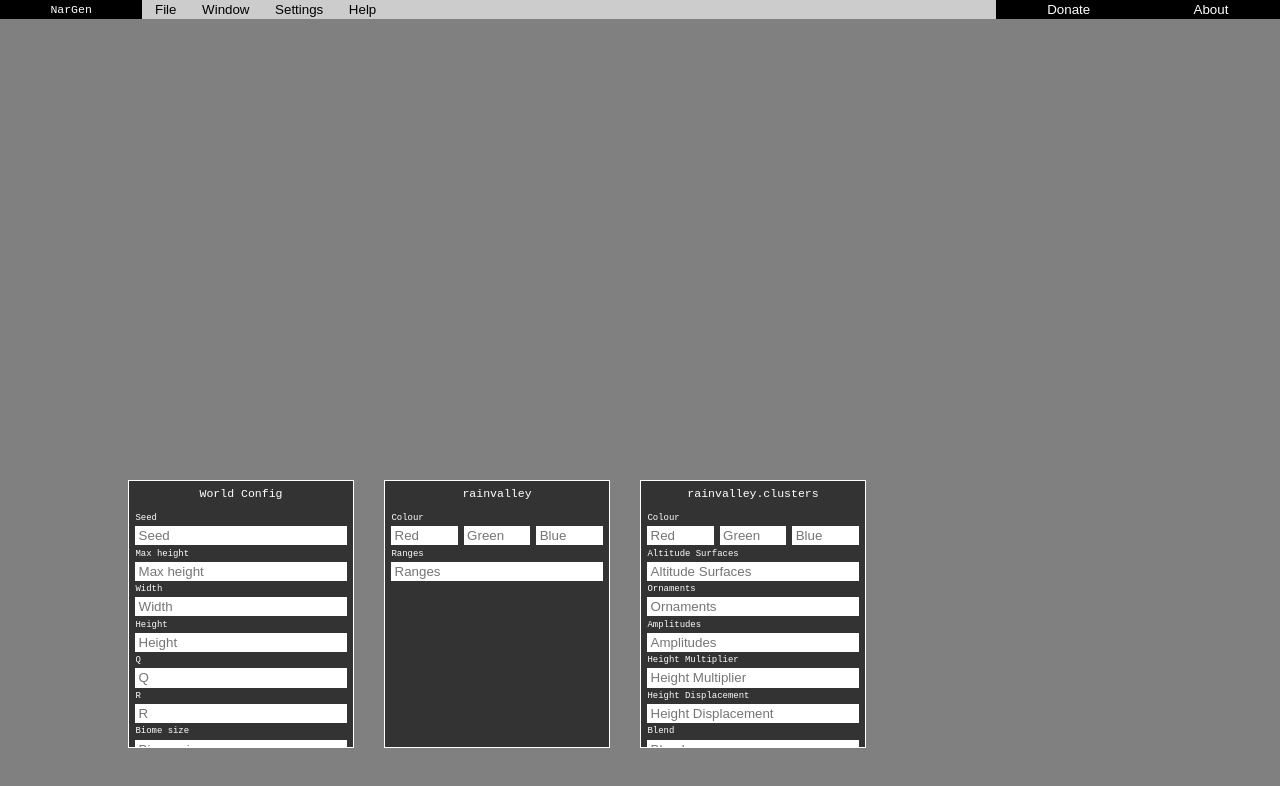
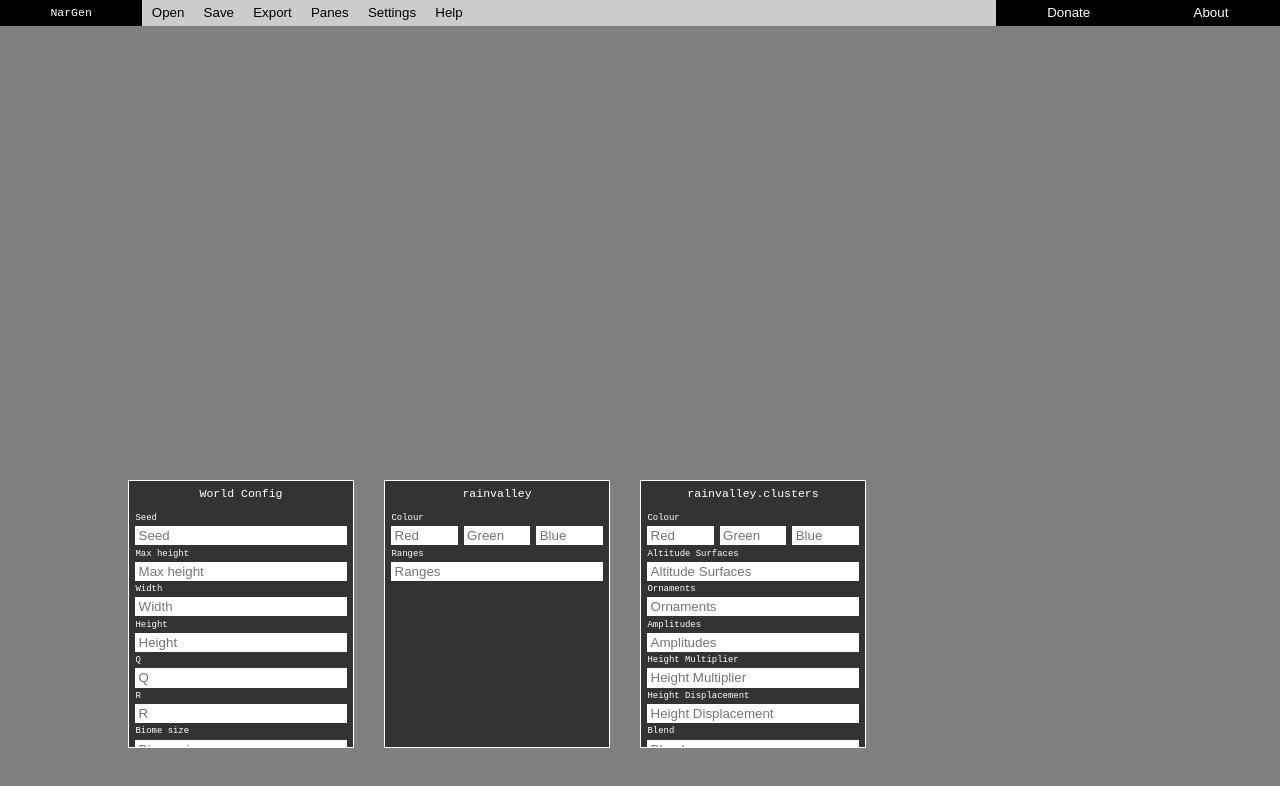
Before and after one commit to JackJMiller/nargen-web, a React (Vite) app: page / in a window 1280 px wide. Shown: the top 786 px of the page. Built offline with nearby package versions, Linux system fonts and the light colour scheme.

Commit message:
start HeaderCentre component

```diff
--- a/src/components/Header.jsx
+++ b/src/components/Header.jsx
@@ -1,17 +1,11 @@
 import "../styles/Header.css";
+import HeaderCentre from "./HeaderCentre";
 
 function Header() {
     return (
         <div id="header">
             <h1 className="logo">NarGen</h1>
-            <div id="header-centre">
-                <div id="header-centre-inner">
-                    <button className="header-button">File</button>
-                    <button className="header-button">Window</button>
-                    <button className="header-button">Settings</button>
-                    <button className="header-button">Help</button>
-                </div>
-            </div>
+            <HeaderCentre/>
             <div id="header-right">
                 <button className="header-button">Donate</button>
                 <button className="header-button">About</button>
--- /dev/null
+++ b/src/components/HeaderCentre.jsx
@@ -0,0 +1,37 @@
+import "../styles/Header.css";
+
+function HeaderCentre() {
+    return (
+        <div id="header-centre">
+            <div id="header-centre-inner">
+
+                <button className="header-button" onClick={ () => console.log("Open") }>
+                    Open
+                </button>
+
+                <button className="header-button" onClick={ () => console.log("Save") }>
+                    Save
+                </button>
+
+                <button className="header-button" onClick={ () => console.log("Export") }>
+                    Export
+                </button>
+
+                <button className="header-button" onClick={ () => console.log("Panes") }>
+                    Panes
+                </button>
+
+                <button className="header-button" onClick={ () => console.log("Settings") }>
+                    Settings
+                </button>
+
+                <button className="header-button" onClick={ () => console.log("Help") }>
+                    Help
+                </button>
+
+            </div>
+        </div>
+    );
+}
+
+export default HeaderCentre;
--- a/src/styles/Header.css
+++ b/src/styles/Header.css
@@ -1,3 +1,7 @@
+:root {
+    --header-height: 4rem;
+}
+
 #header {
     display: grid;
     grid-template-columns: 1fr 6fr 2fr;
@@ -5,11 +9,15 @@
     top: 0;
     left: 0;
     width: 100vw;
-    height: 3rem;
-    line-height: 3rem;
-    text-align: center;
+    height: var(--header-height);
+    line-height: var(--header-height);
     background: var(--colour-white-transparent);
     transition: background 200ms;
+    text-align: center;
+}
+
+#header:hover {
+    background: #eeeeee;
 }
 
 #header .logo {
@@ -24,29 +32,25 @@
 #header-right {
     display: grid;
     grid-template-columns: auto auto;
+}
+
+#header-right button {
     background: black;
+    color: white;
 }
 
 #header-centre-inner {
     display: grid;
-    grid-template-columns: auto auto auto auto;
+    grid-template-columns: repeat(6, auto);
     width: fit-content;
 }
 
 .header-button {
-    padding: 0 2rem;
-    line-height: 3rem;
+    line-height: var(--header-height);
+    padding: 0 1.5rem;
     background: none;
 }
 
-#header-centre:hover {
-    background: white;
+.header-button:hover {
+    background: #cccccc;
 }
-
-#header-centre-inner .header-button:hover {
-    background: #eeeeee;
-}
-
-#header-right .header-button {
-    color: white;
-}
```
